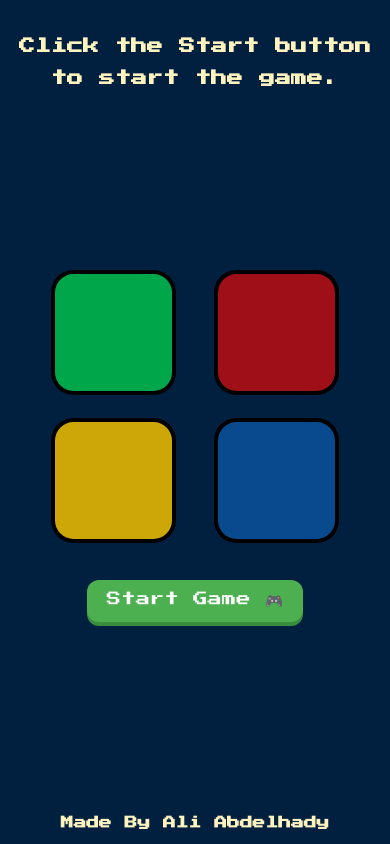
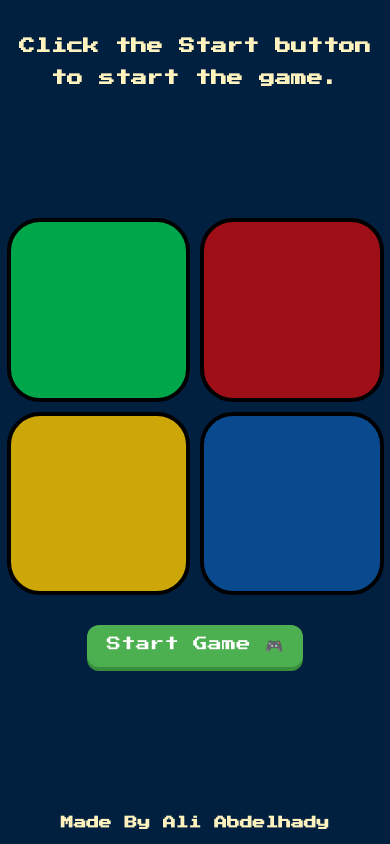
Before and after one commit to AliAbdelhady1/Simon-Game, a plain HTML site: page index.html in a window 390 px wide. Drawn offline with nearby package versions, Linux system fonts and the light colour scheme.

Commit message:
Add files via upload

```diff
--- a/style.css
+++ b/style.css
@@ -1,5 +1,5 @@
 /* The general rule */
-body {
+ body {
   text-align: center;
   background-color: #011F3F;
   font-family: 'Press Start 2P', cursive;
@@ -135,16 +135,16 @@ footer {
   }
 
   .row {
-    width: 100%;
+    /* width: 100%; */
     display: flex;
     justify-content: center;
-    gap: 4vw;
+    gap: 10px;
   }
 
   .btn {
-    width: 30vw;
-    height: 30vw;
-    margin: 3vw;
+    width: 45vw;
+    height: 45vw;
+    margin: 5px 0px;
     border-radius: 18%;
     border: 4px solid black;
   }
```
